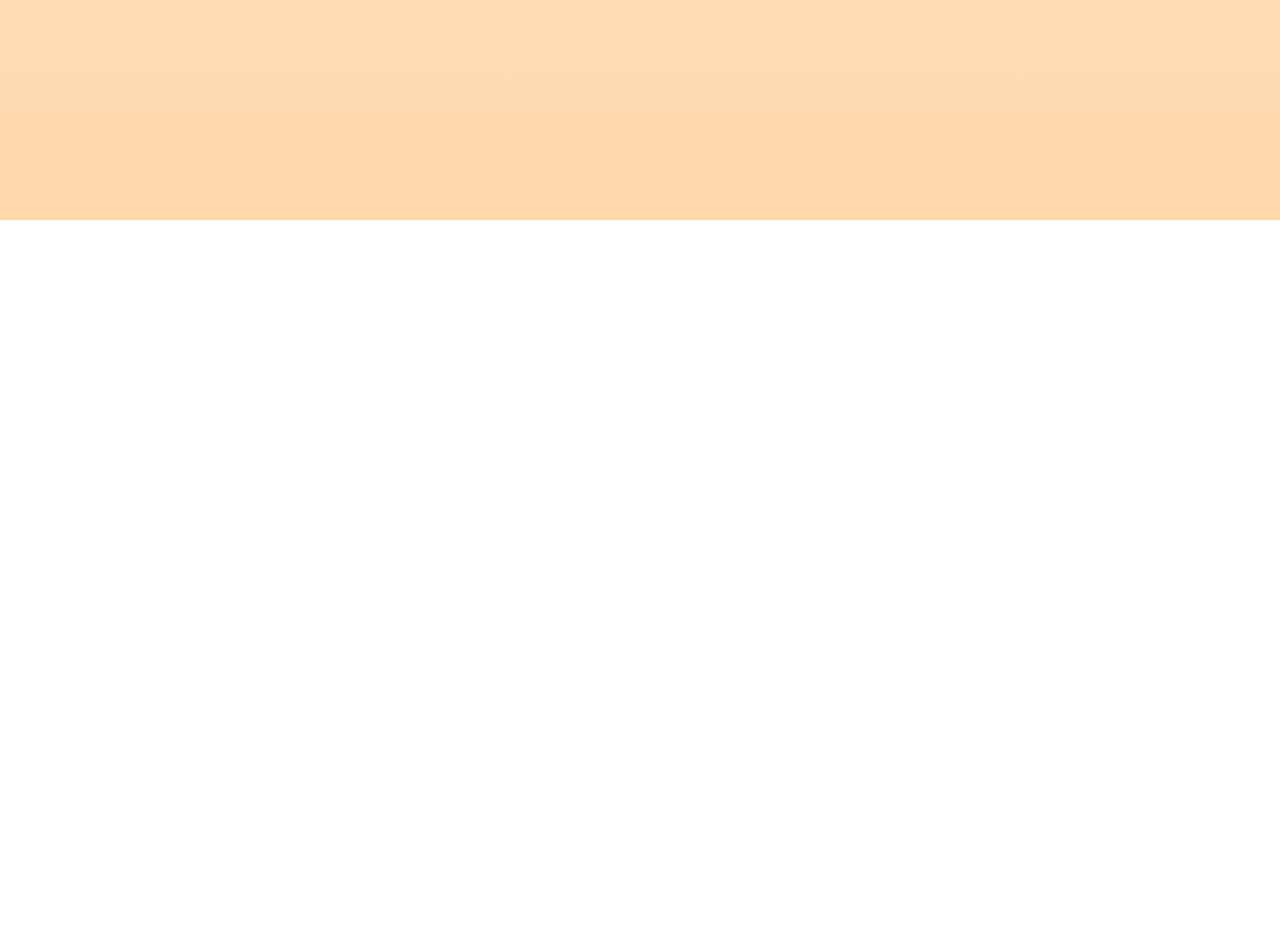
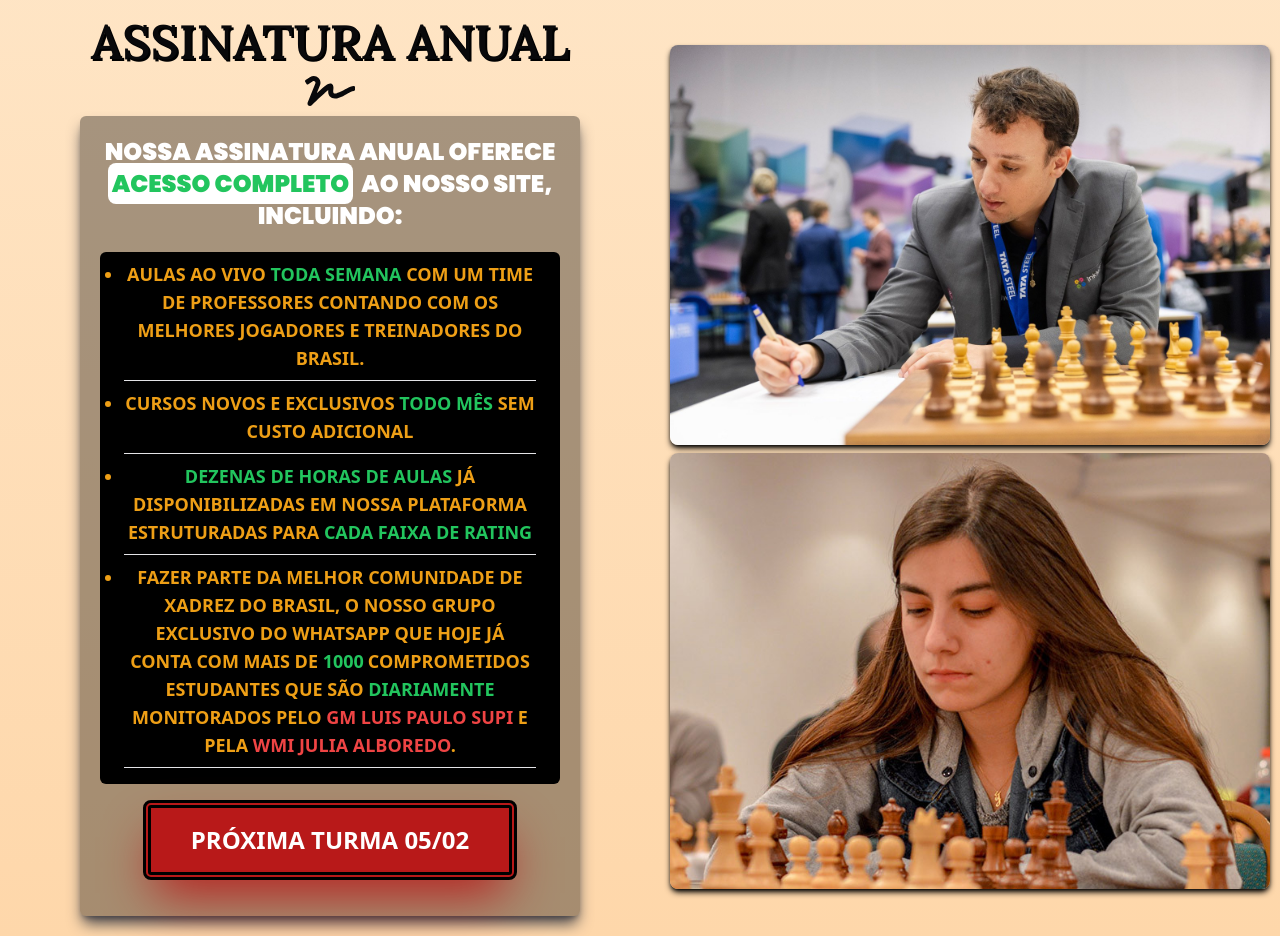
Before and after one commit to devIgor1/gmsupi, a React (Vite) app: page / in a window 1280 px wide. Shown: the part 670-1606 px from the top of the page. Before the commit the page ends 890 px from the top, so only its background shows below. Built offline with nearby package versions, Linux system fonts and the light colour scheme.

Commit message:
feat: Finish second section

```diff
--- a/src/pages/home/index.jsx
+++ b/src/pages/home/index.jsx
@@ -1,5 +1,8 @@
+import Button from "@/components/shared/Button"
 import Header from "@/components/shared/Header"
 import MobileNav from "@/components/shared/MobileNav"
+import { Separator } from "@/components/ui/separator"
+import { FaSignature } from "react-icons/fa"
 
 export default function Home() {
   return (
@@ -19,11 +22,9 @@ export default function Home() {
                 <span className="text-green-500">Maestria</span> com os Melhores
                 Enxadristas do Brasil
               </h1>
-            </div>
-            <div className="w-full flex-center mt-20 md:mt-28">
-              <button className="bg-[#B81919] text-white text-xl md:text-2xl p-2 px-7 md:p-4 md:px-10 border-double border-8 border-black shadow-2xl shadow-[#B81919] hover:scale-105 duration-300 font-semibold">
-                PRÓXIMA TURMA 05/02
-              </button>
+              <div className="w-full flex-center mt-20 md:mt-28">
+                <Button />
+              </div>
             </div>
           </div>
           <img
@@ -32,6 +33,77 @@ export default function Home() {
             className="w-full h-[250px] md:h-[578px]"
           />
         </section>
+
+        <section className="w-full flex-col md:flex-row md:flex-center md:flex-around">
+          <div className="flex-1 p-5 flex-center flex-col">
+            <div className="flex-center flex-col">
+              <h1 className="text-center text-5xl font-lora text-shadow">
+                ASSINATURA ANUAL
+              </h1>
+              <span>
+                <FaSignature size={50} />
+              </span>
+            </div>
+            <div className="max-w-[500px] bg-black/35 p-5 font-semibold rounded-md shadow-lg shadow-zinc-700">
+              <p className="text-center font-poppins text-xl md:text-2xl text-white">
+                NOSSA ASSINATURA ANUAL OFERECE{" "}
+                <span className="text-green-500 bg-white rounded-lg p-1 mr-2">
+                  ACESSO COMPLETO
+                </span>
+                AO NOSSO SITE, INCLUINDO:
+              </p>
+              <ul className="list-disc mt-5 text-[#EE9F16] bg-black p-2 px-6 text-center text-base md:text-lg rounded-md">
+                <li>
+                  AULAS AO VIVO{" "}
+                  <span className="text-green-500">TODA SEMANA</span> COM UM
+                  TIME DE PROFESSORES CONTANDO COM OS MELHORES JOGADORES E
+                  TREINADORES DO BRASIL.
+                </li>
+                <Separator className="my-2" />
+                <li>
+                  CURSOS NOVOS E EXCLUSIVOS{" "}
+                  <span className="text-green-500">TODO MÊS</span> SEM CUSTO
+                  ADICIONAL
+                </li>
+                <Separator className="my-2" />
+                <li>
+                  <span className="text-green-500">
+                    DEZENAS DE HORAS DE AULAS
+                  </span>{" "}
+                  JÁ DISPONIBILIZADAS EM NOSSA PLATAFORMA ESTRUTURADAS PARA{" "}
+                  <span className="text-green-500">CADA FAIXA DE RATING</span>
+                </li>
+                <Separator className="my-2" />
+                <li>
+                  FAZER PARTE DA MELHOR COMUNIDADE DE XADREZ DO BRASIL, O NOSSO
+                  GRUPO EXCLUSIVO DO WHATSAPP QUE HOJE JÁ CONTA COM MAIS DE{" "}
+                  <span className="text-green-500 mr-1">1000</span>
+                  COMPROMETIDOS ESTUDANTES QUE SÃO{" "}
+                  <span className="text-green-500">DIARIAMENTE</span>{" "}
+                  MONITORADOS PELO{" "}
+                  <span className="text-red-500">GM LUIS PAULO SUPI</span> E
+                  PELA <span className="text-red-500">WMI JULIA ALBOREDO</span>.
+                </li>
+                <Separator className="my-2" />
+              </ul>
+              <div className="w-full my-4 flex-center">
+                <Button />
+              </div>
+            </div>
+          </div>
+          <div className="flex-1 flex-center flex-col gap-2">
+            <img
+              src="/src/assets/images/supi.jpg"
+              alt="supi.jpg"
+              className="rounded-lg shadow-md shadow-black w-[400px] md:w-[600px]"
+            />
+            <img
+              src="/src/assets/images/julia.jpg"
+              alt="julia.jpg"
+              className="rounded-lg shadow-md shadow-black w-[400px] md:w-[600px]"
+            />
+          </div>
+        </section>
       </main>
     </>
   )
```
